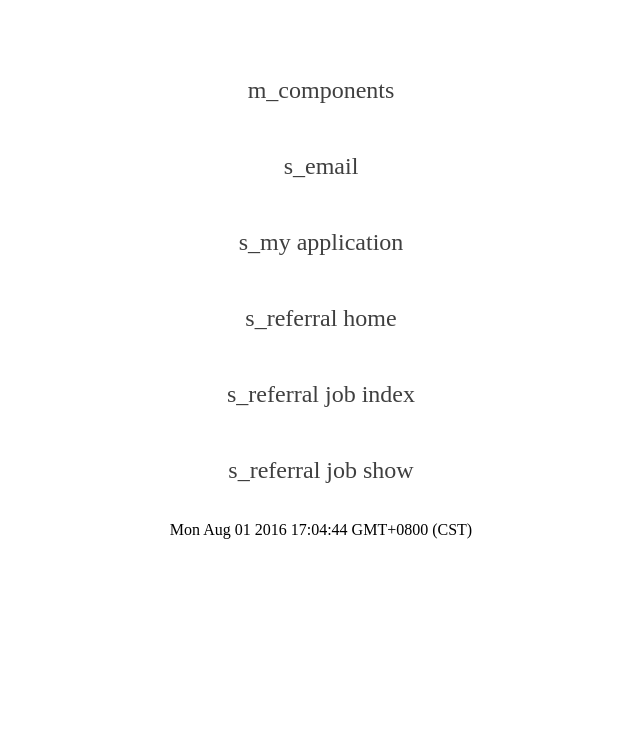
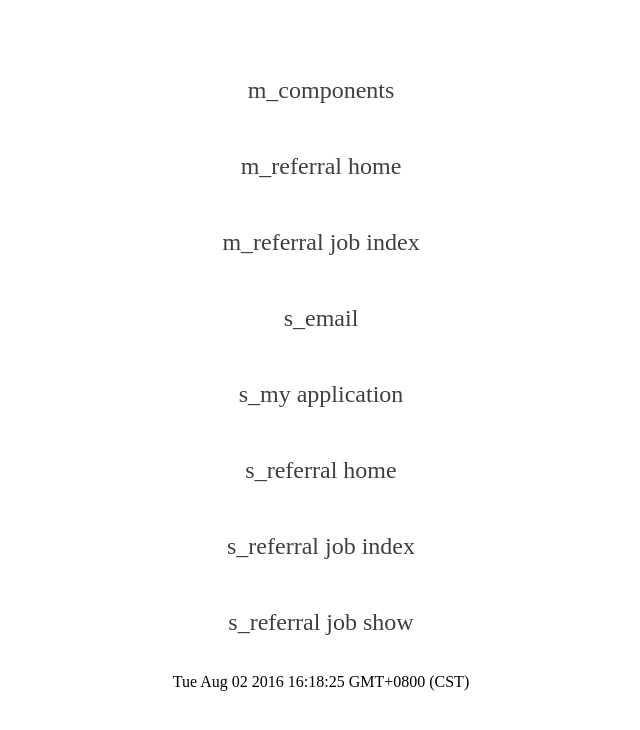
Before and after one commit to sandokaishy/mockups, a website: page index.html in a window 1280 px wide. Shown: the whole page, without its empty margins (319-959 px from the left). Drawn offline with Linux system fonts and the light colour scheme.

Commit message:
adding links

```diff
--- a/index.html
+++ b/index.html
@@ -1 +1 @@
-<!DOCTYPE html><html lang="en"><head><meta charset="UTF-8"><title>Sudo Mockups</title><link rel="stylesheet" type="text/css" href="./index.css" media="screen"></head><body><a href="./m_components/index.html">m_components</a><a href="./s_email/index.html">s_email</a><a href="./s_my application/index.html">s_my application</a><a href="./s_referral home/index.html">s_referral home</a><a href="./s_referral job index/index.html">s_referral job index</a><a href="./s_referral job show/index.html">s_referral job show</a><p>Mon Aug 01 2016 17:04:44 GMT+0800 (CST)</p></body></html>
+<!DOCTYPE html><html lang="en"><head><meta charset="UTF-8"><title>Sudo Mockups</title><link rel="stylesheet" type="text/css" href="./index.css" media="screen"></head><body><a href="./m_components/index.html">m_components</a><a href="./m_referral home/index.html">m_referral home</a><a href="./m_referral job index/index.html">m_referral job index</a><a href="./s_email/index.html">s_email</a><a href="./s_my application/index.html">s_my application</a><a href="./s_referral home/index.html">s_referral home</a><a href="./s_referral job index/index.html">s_referral job index</a><a href="./s_referral job show/index.html">s_referral job show</a><p>Tue Aug 02 2016 16:18:25 GMT+0800 (CST)</p></body></html>
```
